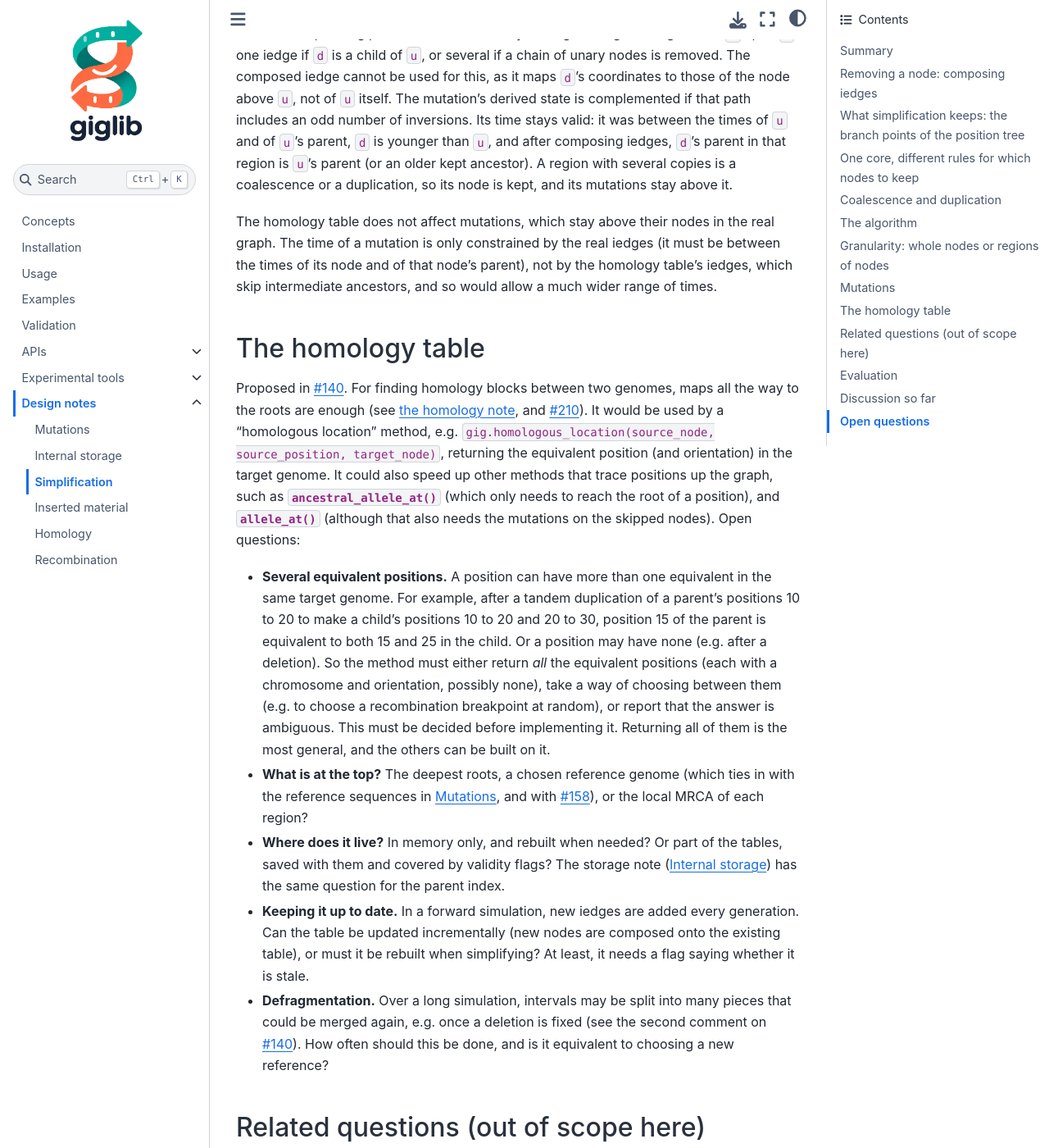
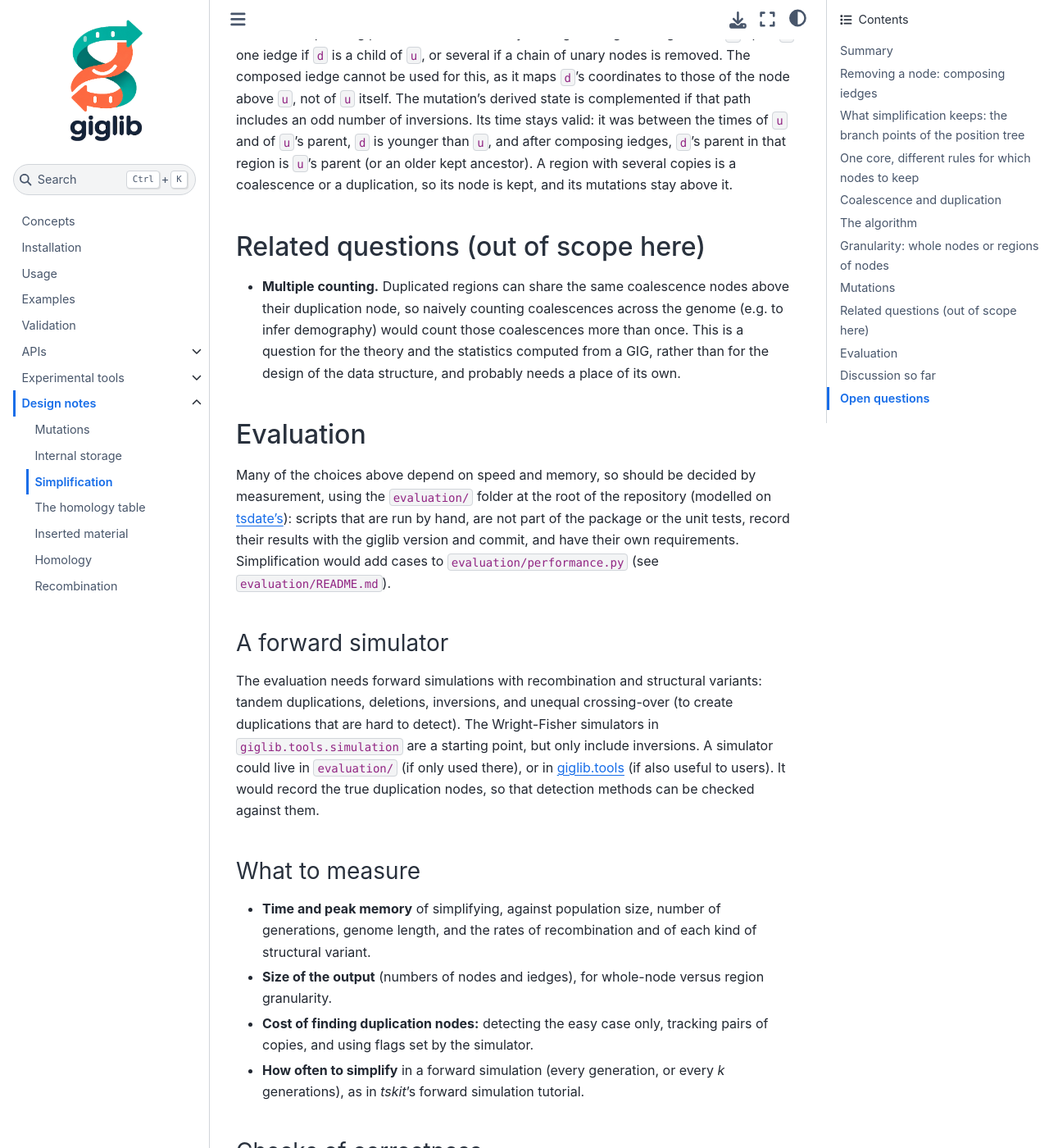
Before and after one commit to hyanwong/giglib, a Jupyter Book: the page built from docs/design/simplification.md, in a window 1280 px wide and 1400 px high, scrolled down 6317 px. Shown: the whole window at 82% size. Built offline with Jupyter Book 1.0.4 settings and Sphinx 7.4.7 and the Sphinx Book theme 1.1.4, drawn with Linux system fonts in a browser that asks for light colours; some of the changed text lies outside the part shown.

Commit message:
Design: a note on the homology table
Gather the design of the homology table (#140, #210) into a note of its own:
an internal cache, built by the simplify core with its own rule for which nodes
to keep, for questions of homology that don't need MRCAs (e.g. placing
crossovers). Move the material from the simplification and homology notes into
it, leaving links.

Co-Authored-By: Claude Opus 5.5 <noreply@anthropic.com>

```diff
--- a/docs/_toc.yml
+++ b/docs/_toc.yml
@@ -29,6 +29,7 @@ chapters:
   - file: design/mutations
   - file: design/storage
   - file: design/simplification
+  - file: design/homology_table
   - file: design/insertions
   - file: design/homology
   - file: design/recombination
--- a/docs/design/simplification.md
+++ b/docs/design/simplification.md
@@ -3,11 +3,10 @@
 # Simplification
 
 **Status: Partly implemented.** {meth}`~giglib.Tables.simplify` keeps the branch points of the
-position tree, region by region, with the algorithm below. The homology table is not implemented.
-Several other choices are left open, to be decided by performance measurements on forward
+position tree, region by region, with the algorithm below. Several other choices are left open, to be decided by performance measurements on forward
 simulations (see {ref}`sec_design_simplification_evaluation`).
-Related: {issue}`140` (a "homology table" for locating recombination breakpoints),
-{ref}`sec_design_mutations` (which requires simplification to keep duplication nodes),
+Related: {ref}`sec_design_homology_table` (a cache for locating homologous positions, built by
+the same core), {ref}`sec_design_mutations` (which requires simplification to keep duplication nodes),
 {ref}`sec_design_storage` (cached indexes), {issue}`158` (reference lengths).
 
 This note also records **where the discussion has reached** (see
@@ -24,8 +23,8 @@ This note also records **where the discussion has reached** (see
   give another one, so the iedges through a removed node can be replaced by iedges that skip
   it.
 - **One core, several uses.** The same operation, with different rules for which nodes to keep,
-  gives both simplification, and the more aggressive "homology table" proposed in
-  {issue}`140`. The homology table is a cache used for finding equivalent positions in different
+  gives both simplification, and the more aggressive homology table
+  ({ref}`sec_design_homology_table`), a cache for finding equivalent positions in different
   genomes (e.g. to place recombination breakpoints).
 - **Simplification keeps the branch points of the position tree.** Each position of a genome has
   a single parent position, so the ancestry of the samples' positions is a tree. Simplification
@@ -106,12 +105,10 @@ nodes that a simulator has flagged as duplications.
 | | Keeps | Removes |
 |---|---|---|
 | **Simplification** | samples, and the branch points of the position tree (where lineages split, and where they are copied) | everything else, e.g. unary nodes |
-| **Homology table** ({issue}`140`) | samples, the branch points where lineages are copied, and something at the top (see below) | unary nodes *and* ordinary coalescence nodes |
+| **Homology table** ({ref}`sec_design_homology_table`) | samples, the branch points where lineages are copied, and duplication nodes | unary nodes *and* ordinary coalescence nodes |
 
-So the homology table is a more aggressive simplification, kept alongside the real iedges. It
-skips the intermediate ancestors that make tracing between two genomes slow, while keeping the
-nodes where copies were made, needed to know which copy of a duplicated region is which. This suggests
-writing a single core routine that composes iedges, taking a rule for which nodes (or regions of
+So the homology table is a more aggressive simplification, kept alongside the real iedges. This
+suggests a single core routine that composes iedges, taking a rule for which nodes (or regions of
 nodes) to keep, and building both on top of it.
 
 ## Coalescence and duplication
@@ -231,43 +229,6 @@ younger than `u`, and after composing iedges, `d`'s parent in that region is `u`
 older kept ancestor). A region with several copies is a coalescence or a duplication, so its node
 is kept, and its mutations stay above it.
 
-The homology table does not affect mutations, which stay above their nodes in the real graph.
-The time of a mutation is only constrained by the real iedges (it must be between the times of its
-node and of that node's parent), not by the homology table's iedges, which skip intermediate
-ancestors, and so would allow a much wider range of times.
-
-## The homology table
-
-Proposed in {issue}`140`. For finding homology blocks between two genomes, maps all the way to the
-roots are enough (see {ref}`the homology note <sec_design_homology_root_maps>`, and {issue}`210`). It would be used by a "homologous location" method, e.g.
-`gig.homologous_location(source_node, source_position, target_node)`, returning the equivalent
-position (and orientation) in the target genome. It could also speed up other methods that trace
-positions up the graph, such as {meth}`~giglib.Graph.ancestral_allele_at` (which only needs to
-reach the root of a position), and {meth}`~giglib.Graph.allele_at` (although that also needs the
-mutations on the skipped nodes). Open questions:
-
-- **Several equivalent positions.** A position can have more than one equivalent in the same
-  target genome. For example, after a tandem duplication of a parent's positions 10 to 20 to make
-  a child's positions 10 to 20 and 20 to 30, position 15 of the parent is equivalent to both 15
-  and 25 in the child. Or a position may have none (e.g. after a deletion). So the method must
-  either return *all* the equivalent positions (each with a chromosome and orientation, possibly
-  none), take a way of choosing between them (e.g. to choose a recombination breakpoint at
-  random), or report that the answer is ambiguous. This must be decided before implementing it.
-  Returning all of them is the most general, and the others can be built on it.
-
-- **What is at the top?** The deepest roots, a chosen reference genome (which ties in with the
-  reference sequences in {ref}`sec_design_mutations`, and with {issue}`158`), or the local MRCA
-  of each region?
-- **Where does it live?** In memory only, and rebuilt when needed? Or part of the tables, saved
-  with them and covered by validity flags? The storage note ({ref}`sec_design_storage`) has the
-  same question for the parent index.
-- **Keeping it up to date.** In a forward simulation, new iedges are added every generation. Can
-  the table be updated incrementally (new nodes are composed onto the existing table), or must it
-  be rebuilt when simplifying? At least, it needs a flag saying whether it is stale.
-- **Defragmentation.** Over a long simulation, intervals may be split into many pieces that could
-  be merged again, e.g. once a deletion is fixed (see the second comment on {issue}`140`). How
-  often should this be done, and is it equivalent to choosing a new reference?
-
 ## Related questions (out of scope here)
 
 - **Multiple counting.** Duplicated regions can share the same coalescence nodes above their
@@ -298,7 +259,6 @@ nodes, so that detection methods can be checked against them.
 
 ### What to measure
 
-For simplification:
 
 - **Time and peak memory** of simplifying, against population size, number of generations,
   genome length, and the rates of recombination and of each kind of structural variant.
@@ -308,14 +268,6 @@ For simplification:
   and using flags set by the simulator.
 - **How often to simplify** in a forward simulation (every generation, or every *k*
   generations), as in _tskit_'s forward simulation tutorial.
-
-For the homology table:
-
-- **Time to find homologous locations** (e.g. recombination breakpoints) with and without the
-  table, and against the depth of the graph.
-- **Cost of maintaining the table**, per generation (incrementally) or per simplification
-  (rebuilding), and its size compared with the iedges table.
-- **Cost and benefit of defragmenting,** and how often to do it.
 
 ### Checks of correctness
 
@@ -331,8 +283,6 @@ These belong in the unit tests (or slower validation scripts), not in the perfor
 - Simplifying twice gives the same as simplifying once.
 - With no structural variants, the result matches _tskit_'s `simplify(keep_input_roots=True)`
   (after converting with `to_tree_sequence()`).
-- Homologous locations found with the homology table match those found by tracing the full
-  iedges.
 - If duplication nodes are kept, those detected match those recorded by the simulator.
 
 (sec_design_simplification_discussion)=
@@ -366,7 +316,6 @@ conversation about the giglib API, mutations, and storage (November 2026), and i
 
 **Not yet discussed in detail:**
 
-- What is at the top of the homology table, and where it lives.
 - Whether duplication nodes, if kept, should be flagged (e.g. by a simulator), detected, or
   both.
 
@@ -413,6 +362,4 @@ conversation about the giglib API, mutations, and storage (November 2026), and i
   simulator, or detected)?
 - Should simplification optionally keep unary nodes, or other nodes (e.g. those with
   mutations), as _tskit_'s `simplify()` can?
-- What is at the top of the homology table, and where does it live?
-- What should `homologous_location()` return when a position has several (or no) equivalents?
 - Should `sample_resolve()` become an option of `simplify()`?
```
Also changed, not shown: other parts of docs/design/simplification.md (+4 -3 lines), docs/design/homology.md (+10 -28 lines), docs/design/homology_table.md (added, +139 -0 lines), docs/design/mutations.md (+5 -3 lines), docs/validation.md (+1 -1 lines).
